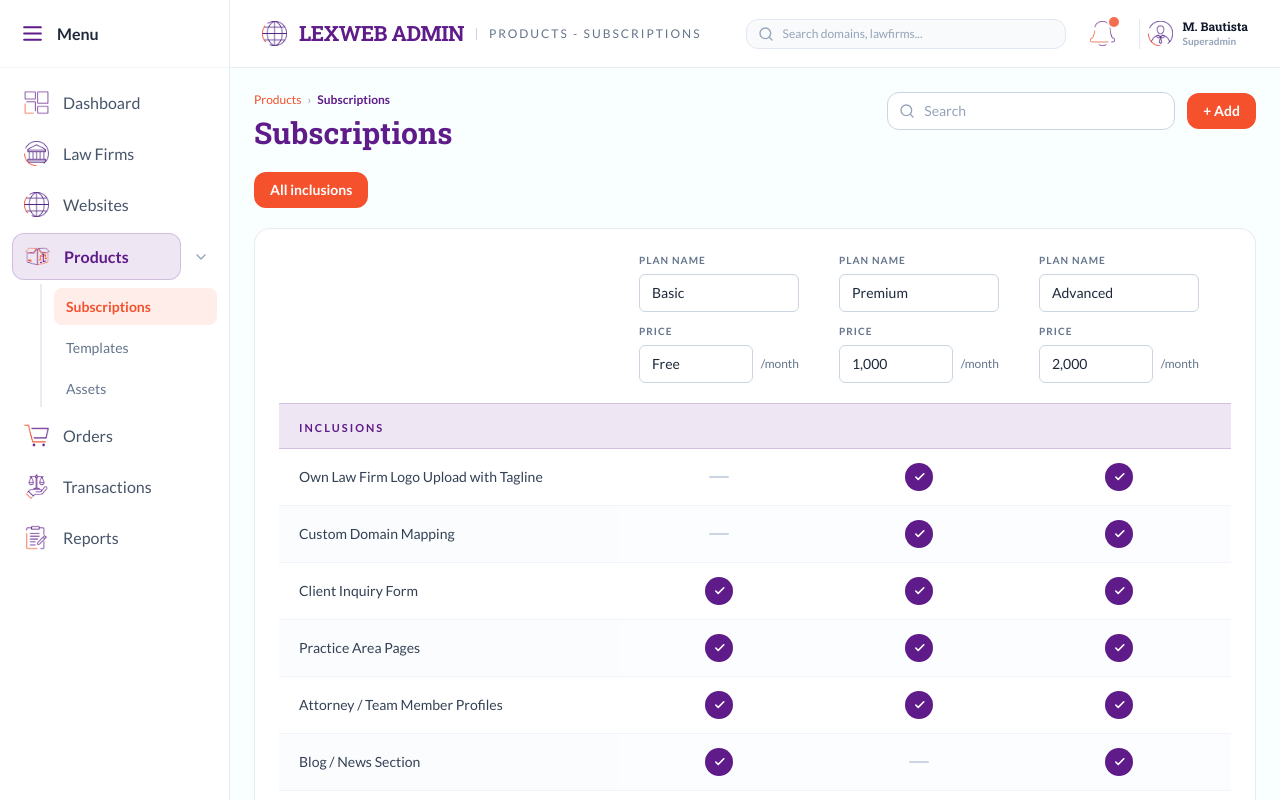
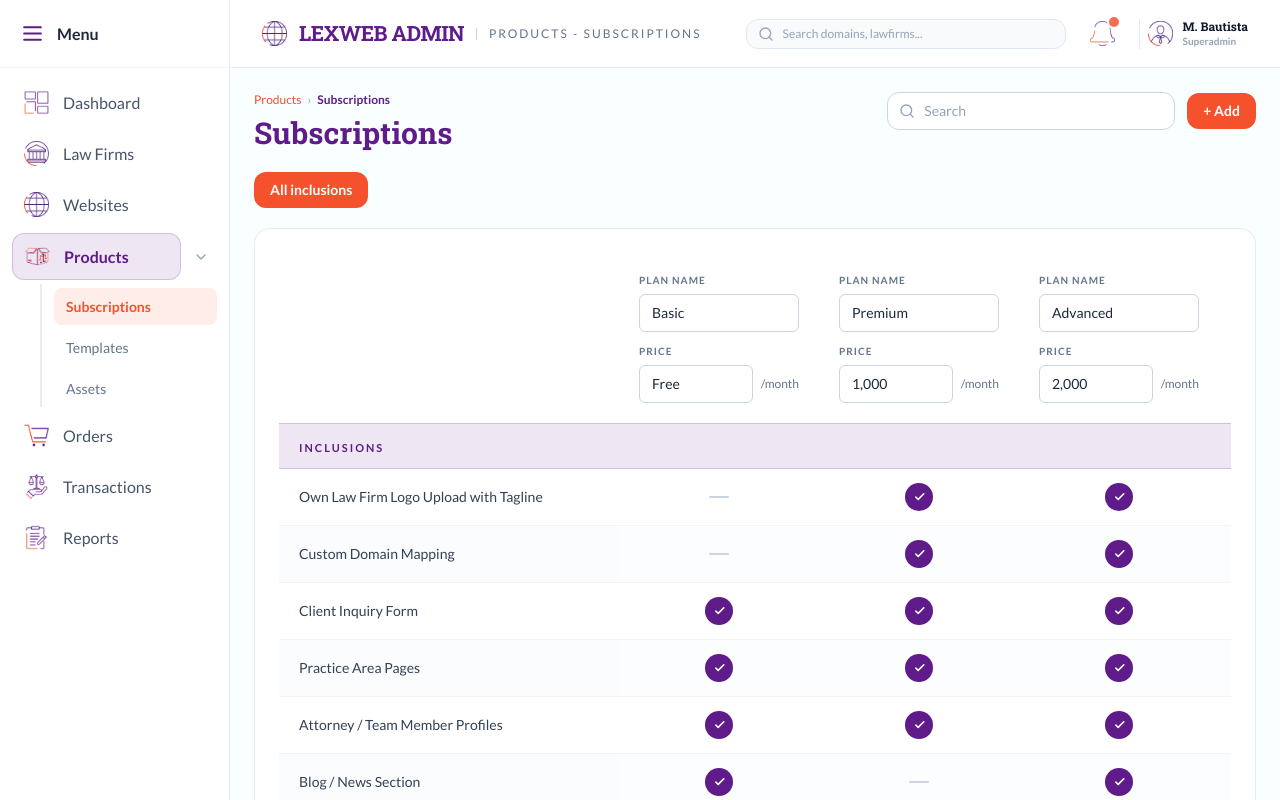
Before and after one commit to gjvlio/lexweb_admin, a React (Vite) app: page /products/subscriptions in a window 1280 px wide. Shown: the top 800 px of the page. Built offline with nearby package versions, Linux system fonts and the light colour scheme.

Commit message:
fix(products-subscriptions): add top padding on plan header.

```diff
--- a/src/components/products/PlanColumn.jsx
+++ b/src/components/products/PlanColumn.jsx
@@ -20,7 +20,7 @@ export default function PlanColumn({ plan, colWidth = '180px' }) {
       style={{ minWidth: colWidth }}
     >
       {/* ── Plan Name ─────────────────────────────── */}
-      <div className="px-5 pt-0 pb-0">
+      <div className="px-5 pt-5 pb-0">
         <p className="text-[10px] font-semibold font-sans uppercase tracking-widest text-slate-500 mb-1.5">
           Plan Name
         </p>
```
